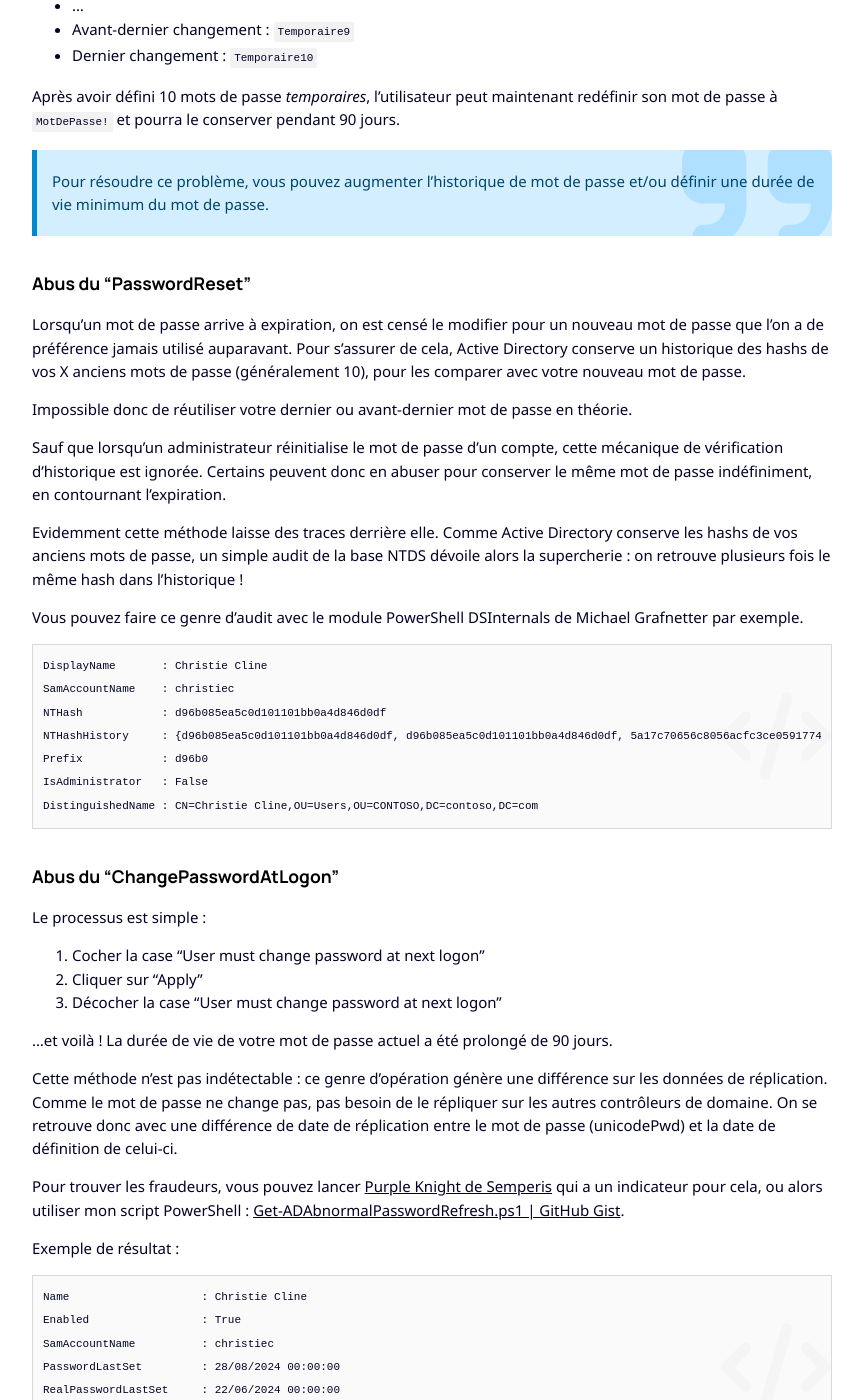
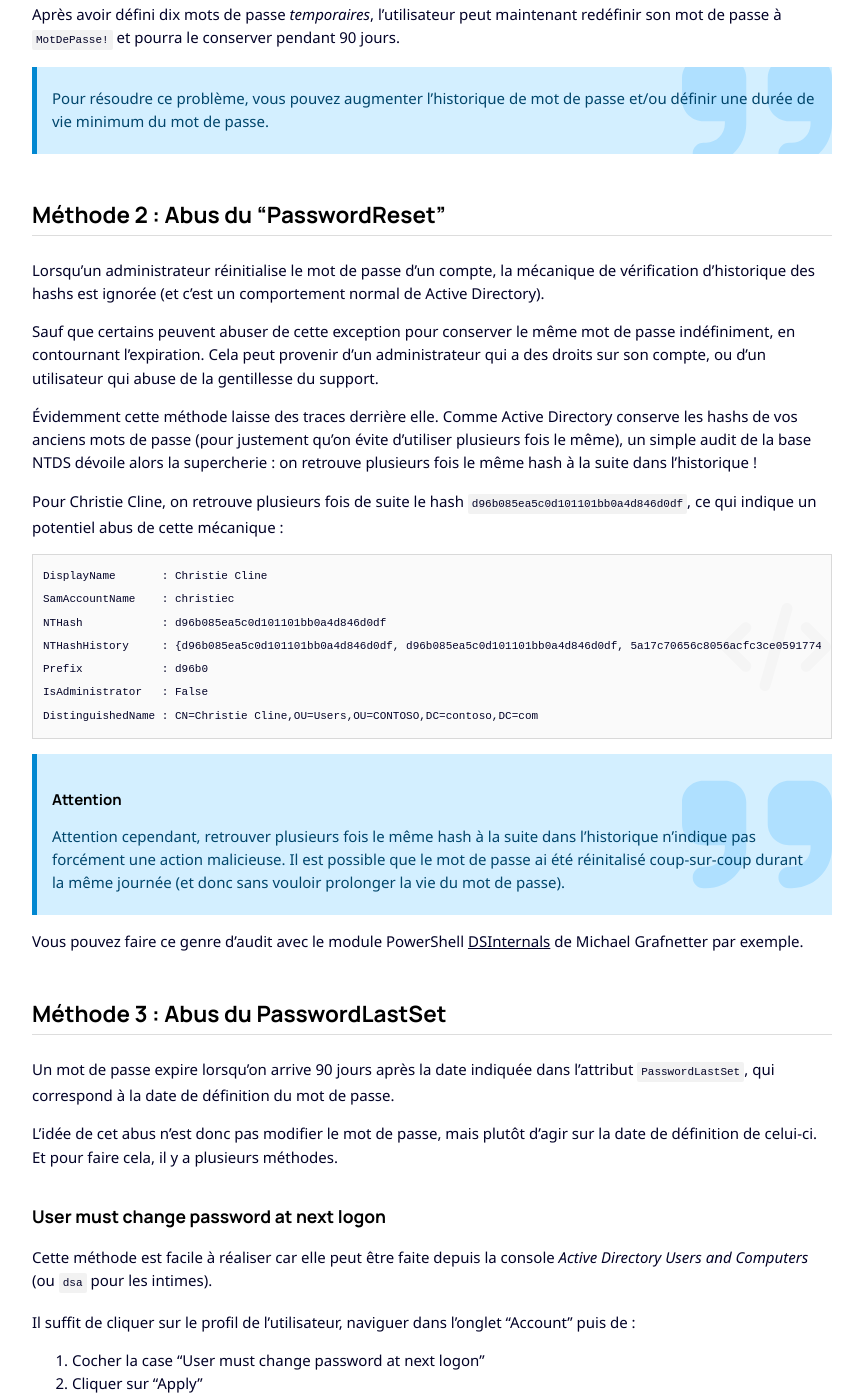
Before and after one commit to leobouard/leobouard.github.io, a Jekyll site: the page built from _posts/2024-09-15-prolonger-la-vie-mdp.md, in a window 1280 px wide and 1400 px high, scrolled down 1625 px. Shown: the whole window, without its empty margins (208-1071 px from the left). Built offline with Jekyll 4.4.1, drawn with Linux system fonts in a browser that asks for light colours; nearby versions of some CDN libraries; some web fonts are replaced; some of the changed text lies outside the part shown.

Commit message:
Correction de formulation

````diff
--- a/_posts/2024-09-15-prolonger-la-vie-mdp.md
+++ b/_posts/2024-09-15-prolonger-la-vie-mdp.md
@@ -11,7 +11,7 @@ La durée de vie des mots de passe et leur expiration en 2024, c'est un sujet co
 
 D'un côté, nous avons les recommandations du NIST ou de l'ANSSI qui ne préconisent plus une expiration fréquente de mot de passe pour les comptes sans privilèges. De l'autre, les assurances qui demande encore aux entreprises de définir une durée de vie maximum des mots de passe à 90 ou 180 jours. Au milieu de tout ça, il y a les utilisateurs, qui utilisent de nombreux stratagèmes pour contourner cette expiration et se faciliter la vie.
 
-## Rappels sur les politiques de mot de passe
+### Rappels sur les politiques de mot de passe
 
 Dans Active Directory, les politiques de mot de passe (qu'elles soient des *fine-grained password policy* ou la politique par défaut) se basent sur les critères suivants pour définir leurs exigences :
 
@@ -37,13 +37,11 @@ Durée de vie minimale du mot de passe | 0 jour
 Respect des exigences de complexité | Oui
 Longueur minimale du mot de passe | 10 caractères
 
-## Les différentes méthodes de contournement
+## Méthode 1 : Bête et méchant
 
-### Bête et méchant
+Sur cette méthode, l'utilisateur respecte toutes les règles définies, mais les exploite à son avantage. Comme la configuration actuelle ne définie pas d'âge minimum avant changement, l'utilisateur va changer 10 fois son mot de passe (pour respecter les règles d'historique) dans la même journée pour pouvoir redéfinir le même mot de passe que précedemment.
 
-Sur cette méthode, l'utilisateur respecte toutes les règles définies mais les exploite à son avantage. Comme la configuration actuelle ne définie pas d'âge minimum avant changement, l'utilisateur va changer 10 fois son mot de passe (pour respecter les règles d'historique) dans la même journée pour pouvoir redéfinir le même mot de passe que précedemment.
-
-Pour le mot de passe de passe initial `MotDePasse!` :
+Pour le mot de passe initial `MotDePasse!` :
 
 - Premier changement : `Temporaire1`
 - Deuxième changement : `Temporaire2`
@@ -51,21 +49,19 @@ Pour le mot de passe de passe initial `MotDePasse!` :
 - Avant-dernier changement : `Temporaire9`
 - Dernier changement : `Temporaire10`
 
-Après avoir défini 10 mots de passe *temporaires*, l'utilisateur peut maintenant redéfinir son mot de passe à `MotDePasse!` et pourra le conserver pendant 90 jours.
+Après avoir défini dix mots de passe *temporaires*, l'utilisateur peut maintenant redéfinir son mot de passe à `MotDePasse!` et pourra le conserver pendant 90 jours.
 
 > Pour résoudre ce problème, vous pouvez augmenter l'historique de mot de passe et/ou définir une durée de vie minimum du mot de passe.
 
-### Abus du "PasswordReset"
+## Méthode 2 : Abus du "PasswordReset"
 
-Lorsqu'un mot de passe arrive à expiration, on est censé le modifier pour un nouveau mot de passe que l'on a de préférence jamais utilisé auparavant. Pour s'assurer de cela, Active Directory conserve un historique des hashs de vos X anciens mots de passe (généralement 10), pour les comparer avec votre nouveau mot de passe.
+Lorsqu'un administrateur réinitialise le mot de passe d'un compte, la mécanique de vérification d'historique des hashs est ignorée (et c'est un comportement normal de Active Directory).
 
-Impossible donc de réutiliser votre dernier ou avant-dernier mot de passe en théorie.
+Sauf que certains peuvent abuser de cette exception pour conserver le même mot de passe indéfiniment, en contournant l'expiration. Cela peut provenir d'un administrateur qui a des droits sur son compte, ou d'un utilisateur qui abuse de la gentillesse du support.
 
-Sauf que lorsqu'un administrateur réinitialise le mot de passe d'un compte, cette mécanique de vérification d'historique est ignorée. Certains peuvent donc en abuser pour conserver le même mot de passe indéfiniment, en contournant l'expiration.
+Évidemment cette méthode laisse des traces derrière elle. Comme Active Directory conserve les hashs de vos anciens mots de passe (pour justement qu'on évite d'utiliser plusieurs fois le même), un simple audit de la base NTDS dévoile alors la supercherie : on retrouve plusieurs fois le même hash à la suite dans l'historique !
 
-Evidemment cette méthode laisse des traces derrière elle. Comme Active Directory conserve les hashs de vos anciens mots de passe, un simple audit de la base NTDS dévoile alors la supercherie : on retrouve plusieurs fois le même hash dans l'historique !
-
-Vous pouvez faire ce genre d'audit avec le module PowerShell DSInternals de Michael Grafnetter par exemple.
+Pour Christie Cline, on retrouve plusieurs fois de suite le hash `d96b085ea5c0d101101bb0a4d846d0df`, ce qui indique un potentiel abus de cette mécanique :
 
 ```plaintext
 DisplayName       : Christie Cline
@@ -77,9 +73,22 @@ IsAdministrator   : False
 DistinguishedName : CN=Christie Cline,OU=Users,OU=CONTOSO,DC=contoso,DC=com
 ```
 
-### Abus du "ChangePasswordAtLogon"
+> #### Attention
+> Attention cependant, retrouver plusieurs fois le même hash à la suite dans l'historique n'indique pas forcément une action malicieuse. Il est possible que le mot de passe ai été réinitalisé coup-sur-coup durant la même journée (et donc sans vouloir prolonger la vie du mot de passe).
 
-Le processus est simple :
+Vous pouvez faire ce genre d'audit avec le module PowerShell [DSInternals](https://github.com/MichaelGrafnetter/DSInternals) de Michael Grafnetter par exemple.
+
+## Méthode 3 : Abus du PasswordLastSet
+
+Un mot de passe expire lorsqu'on arrive 90 jours après la date indiquée dans l'attribut `PasswordLastSet`, qui correspond à la date de définition du mot de passe.
+
+L'idée de cet abus n'est donc pas modifier le mot de passe, mais plutôt d'agir sur la date de définition de celui-ci. Et pour faire cela, il y a plusieurs méthodes.
+
+### User must change password at next logon
+
+Cette méthode est facile à réaliser car elle peut être faite depuis la console *Active Directory Users and Computers* (ou `dsa` pour les intimes).
+
+Il suffit de cliquer sur le profil de l'utilisateur, naviguer dans l'onglet "Account" puis de :
 
 1. Cocher la case "User must change password at next logon"
 2. Cliquer sur "Apply"
@@ -87,7 +96,26 @@ Le processus est simple :
 
 ...et voilà ! La durée de vie de votre mot de passe actuel a été prolongé de 90 jours.
 
-Cette méthode n'est pas indétectable : ce genre d'opération génère une différence sur les données de réplication. Comme le mot de passe ne change pas, pas besoin de le répliquer sur les autres contrôleurs de domaine. On se retrouve donc avec une différence de date de réplication entre le mot de passe (unicodePwd) et la date de définition de celui-ci.
+Pour expliquer rapidement ce fonctionnement :
+
+1. Cocher la case "User must change password at next logon" fait expirer instantanement le mot de passe du compte, pour forcer l'utilisateur a le changer lors de la prochaine connexion.
+2. Décocher la case supprime l'expiration du mot de passe, et comme Active Directory n'a pas gardé en mémoire l'ancienne valeur de `PasswordLastSet`, il défini la date de définition du mot de passe à aujourd'hui.
+
+### PasswordLastSet -1
+
+Ici on fait appel à un paramètre peu connu de la commande `Set-ADUser` pour modifier directement la date de définition du mot de passe sans passer par quatre chemins :
+
+```powershell
+$user = Get-ADUser christiec -Properties PasswordLastSet
+$user.PasswordLastSet = -1
+Set-ADUser -Instance $user
+```
+
+La valeur -1 permet de définir la date à aujourd'hui.
+
+Ces deux méthodes ne sont pas indétectables. Ce genre d'opération génère une différence sur les données de réplication entre les contrôleurs de domaine. Comme le mot de passe (attribut `unicodePwd`) ne change pas, pas besoin de le répliquer. En revanche, la nouvelle valeur de l'attribut `PasswordLastSet` est partagée sur tous les contrôleurs de domaine.
+
+Il suffit alors de trouver les comptes avec une différence de date de réplication entre les attributs `unicodePwd` et `PasswordLastSet`.
 
 Pour trouver les fraudeurs, vous pouvez lancer [Purple Knight de Semperis](https://www.semperis.com/purple-knight/) qui a un indicateur pour cela, ou alors utiliser mon script PowerShell : [Get-ADAbnormalPasswordRefresh.ps1 \| GitHub Gist](https://gist.github.com/leobouard/f6066b14db8199a864ff00620c08909d).
 
````
Also changed, not shown: _posts/2024-07-11-le-versioning-sur-sharepoint.md (+2 -2 lines).
